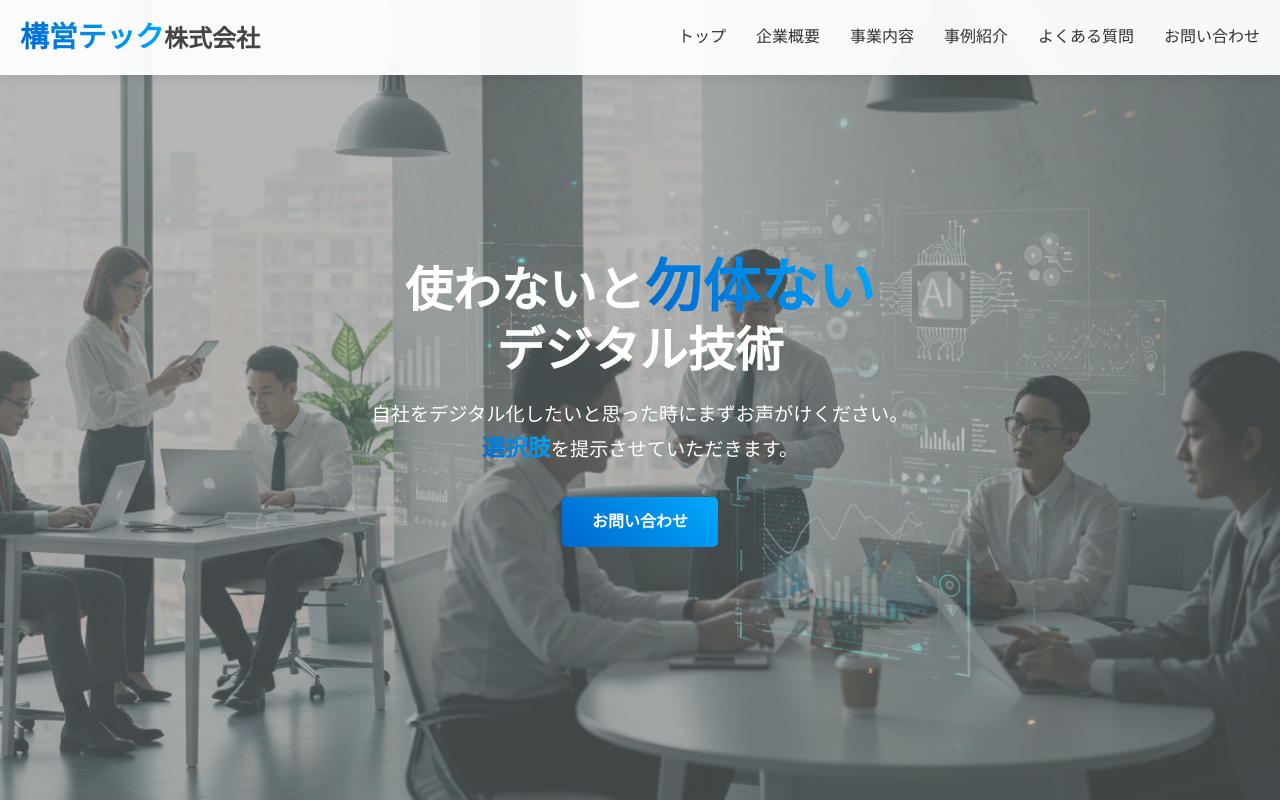
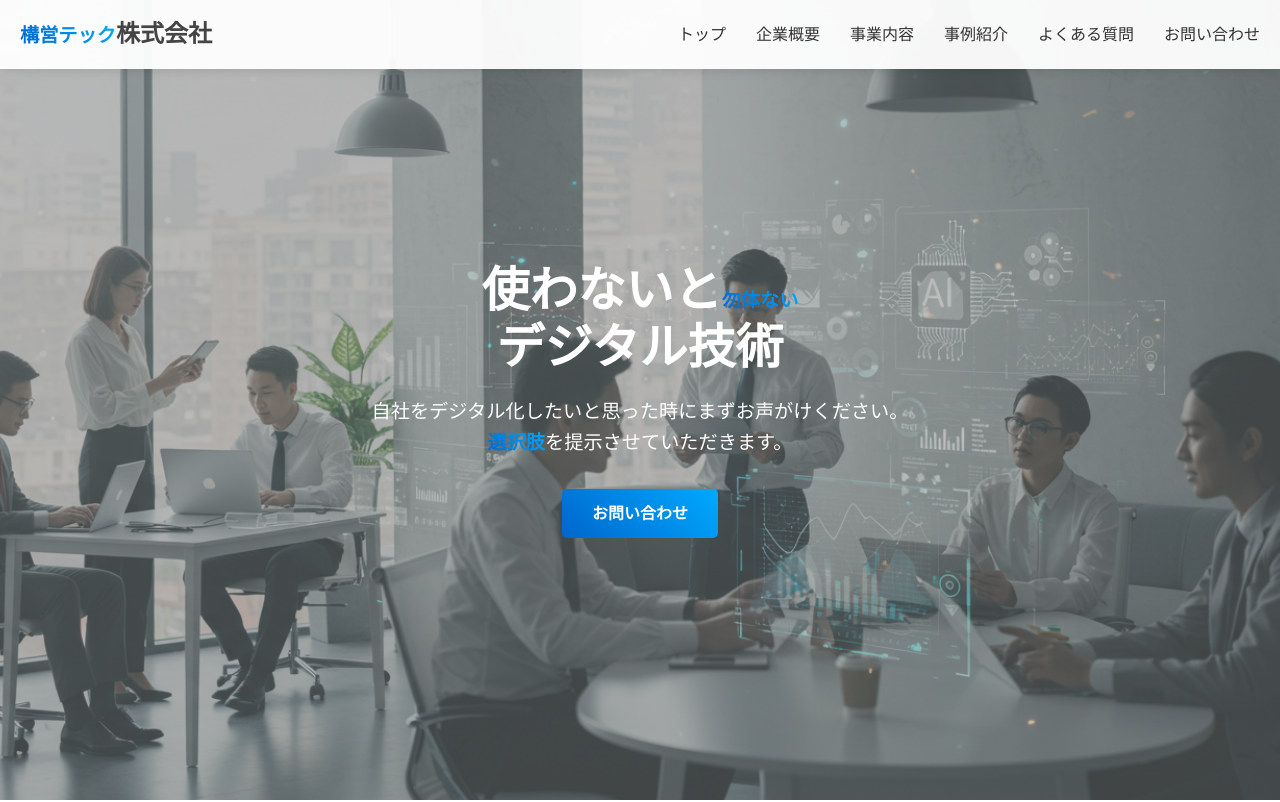
Before and after one commit to koueitech/koueitech.github.io, a plain HTML site: page index.html in a window 1280 px wide. Shown: the top 802 px of the page. Drawn offline with Linux system fonts and the light colour scheme.

Commit message:
Update style.css

```diff
--- a/css/style.css
+++ b/css/style.css
@@ -140,7 +140,7 @@ nav {
   background-clip: text;
   color: transparent;
   font-weight: 700;
-  font-size: 1.2em; /* 例：フォントサイズを1.2倍にする */
+  font-size: 1.2rem; /* 例：フォントサイズを1.2倍にする */
 }
 
 .cta-button {
```
